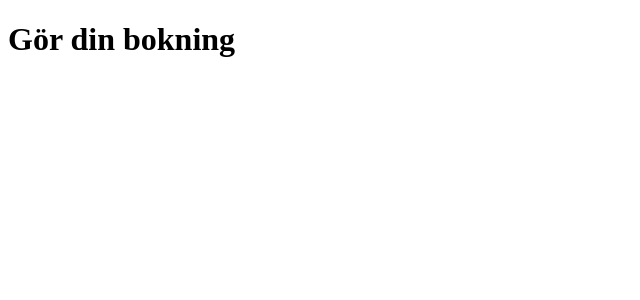
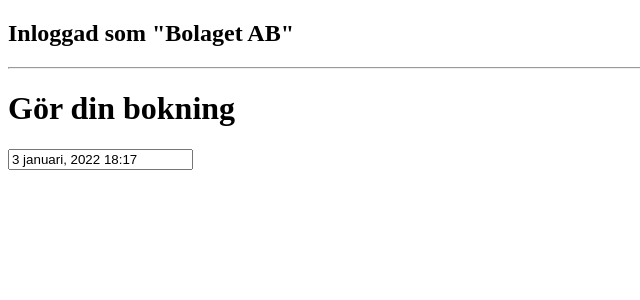
Before and after one commit to isthisthereallife/schoolproject-with-SpringBoot-NextJS, a Next.js app in the folder frontend/: page /booking in a window 1280 px wide. Shown: the top 300 px of the page, without its empty margins (0-640 px from the left). Built offline with nearby package versions, Linux system fonts and the light colour scheme.

Commit message:
added a date-picker to booking page

```diff
--- a/frontend/package.json
+++ b/frontend/package.json
@@ -8,6 +8,7 @@
     "@testing-library/user-event": "^13.5.0",
     "next": "^12.0.7",
     "react": "^17.0.2",
+    "react-datepicker": "^4.5.0",
     "react-dom": "^17.0.2",
     "react-scripts": "5.0.0",
     "web-vitals": "^2.1.2"
@@ -19,8 +20,7 @@
     "lint": "next lint",
     "test": "react-scripts test",
     "eject": "react-scripts eject"
-  }
-,
+  },
   "eslintConfig": {
     "extends": [
       "react-app",
--- a/frontend/pages/booking.jsx
+++ b/frontend/pages/booking.jsx
@@ -1,6 +1,32 @@
+import React, {useState} from 'react'
+import DatePicker from 'react-datepicker'
+import { registerLocale, setDefaultLocale } from  "react-datepicker";
+import sv from 'date-fns/locale/sv'
+registerLocale('sv',sv)
+
 function BookingPage() {
+  const [datePicked, setDatePicked] = useState(new Date())
+
+  const changeDatePicked = (e) =>{
+    setDatePicked(e.target.value)
+    console.log("changed date?",datePicked)
+  }
+
+
   return <div>
+    <h2>Inloggad som "Bolaget AB"</h2><hr/>
     <div><h1>Gör din bokning</h1>
+    <DatePicker
+    locale='sv'
+      selected={datePicked}
+      onChange={(date) => setDatePicked(date)}
+      showTimeSelect
+      timeFormat="HH:mm"
+      timeIntervals={15}
+      timeCaption="time"
+      dateFormat="d MMMM, yyyy H:mm"
+    />
+
     </div>
     </div>
 }
```
Also changed, not shown: 1 other file (tests, documents, lock files or other folders).
